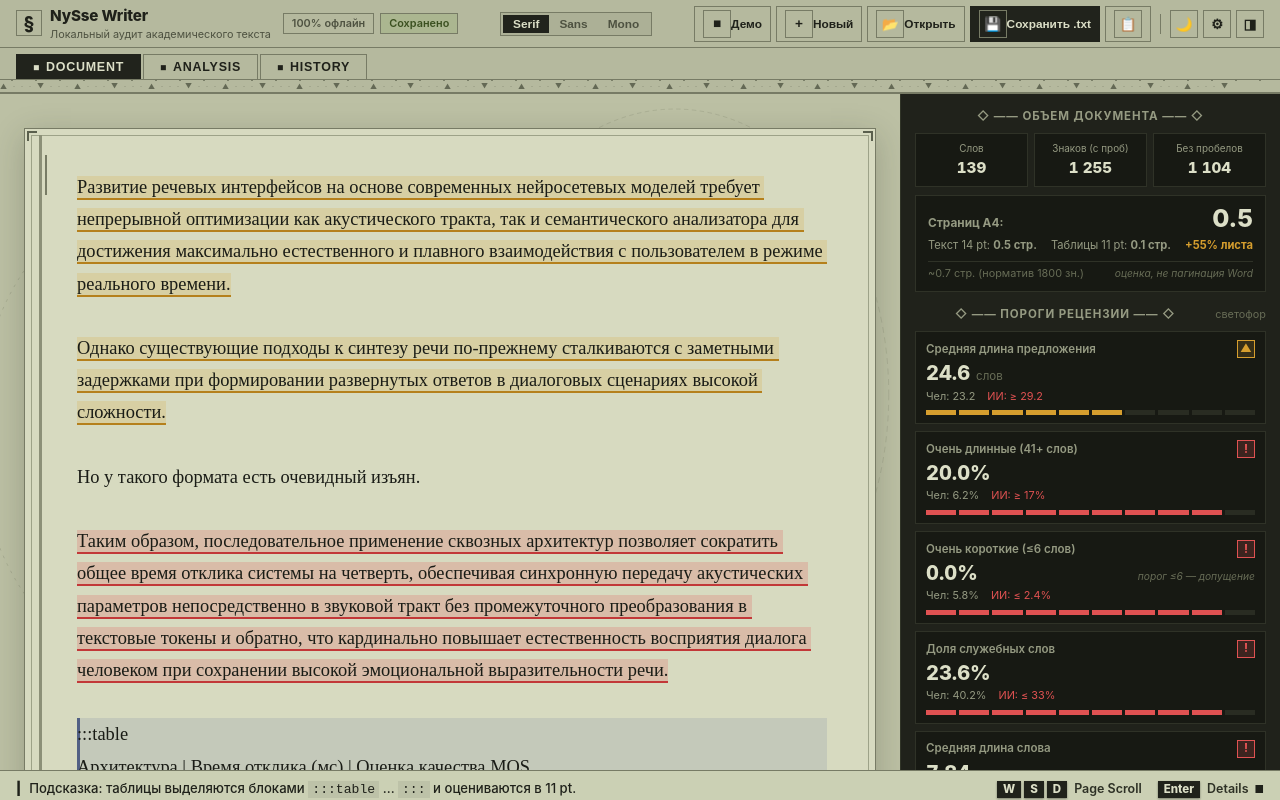
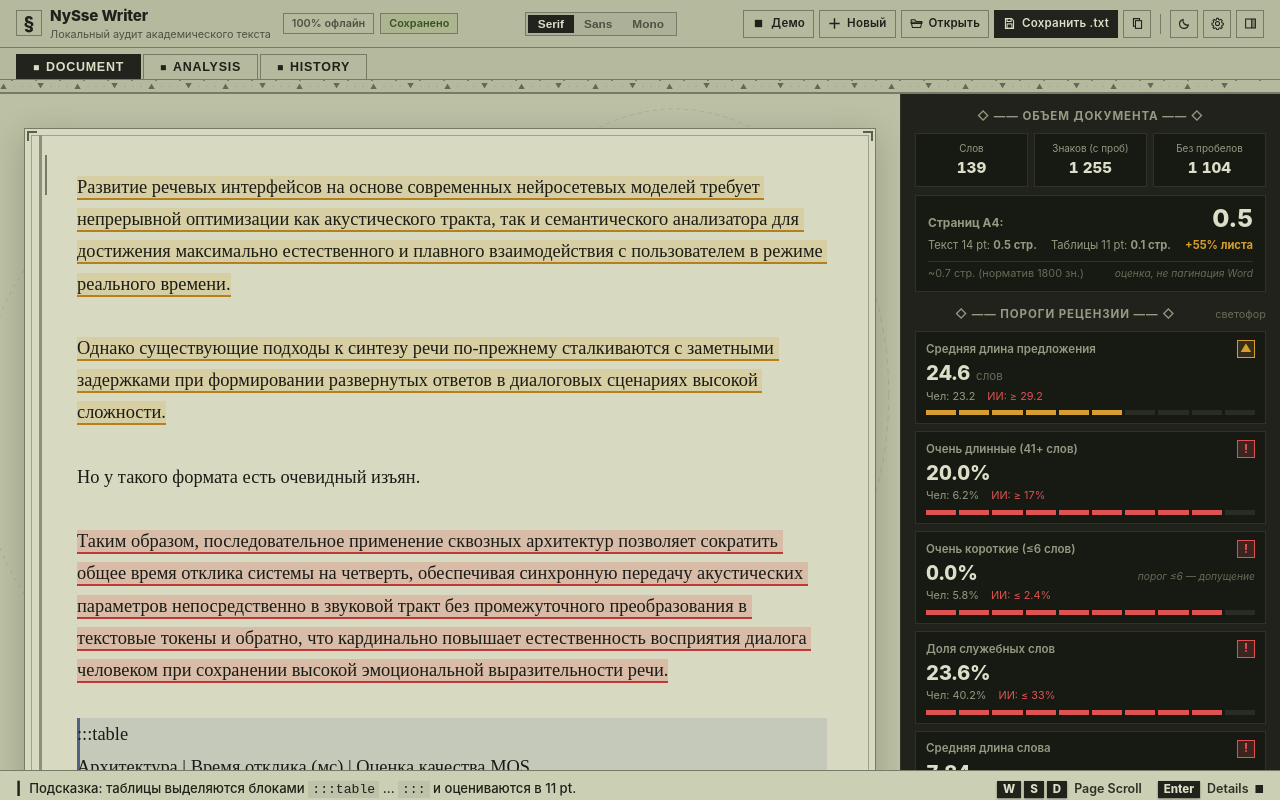
Before and after one commit to Bilkawitch/NySse_writer, a plain HTML site: page editor/index.html in a window 1280 px wide. Drawn offline with Linux system fonts and the light colour scheme.

Commit message:
fix(header-buttons): replace all emojis with tactical vector SVGs and fix icon overlap/spacing

```diff
--- a/editor/index.html
+++ b/editor/index.html
@@ -35,35 +35,42 @@
 
     <div class="header-right">
       <button id="btn-load-demo" class="btn btn-tactical btn-sm" aria-label="Загрузить пример текста из рецензии" title="Загрузить пример текста из рецензии">
-        <span class="btn-icon">■</span> Демо
+        <svg class="btn-svg" viewBox="0 0 16 16" fill="currentColor" aria-hidden="true"><rect x="3.5" y="3.5" width="9" height="9"/></svg>
+        <span class="btn-label">Демо</span>
       </button>
+
       <button id="btn-new-doc" class="btn btn-tactical btn-sm" aria-label="Очистить и создать новый документ" title="Очистить и создать новый документ">
-        <span class="btn-icon">+</span> Новый
+        <svg class="btn-svg" viewBox="0 0 16 16" fill="none" stroke="currentColor" stroke-width="1.8" stroke-linecap="square" aria-hidden="true"><path d="M8 2.5v11M2.5 8h11"/></svg>
+        <span class="btn-label">Новый</span>
       </button>
+
       <button id="btn-open-file" class="btn btn-tactical btn-sm" aria-label="Открыть текстовый файл" title="Открыть текстовый файл .txt">
-        <span class="btn-icon">📂</span> Открыть
+        <svg class="btn-svg" viewBox="0 0 16 16" fill="none" stroke="currentColor" stroke-width="1.3" stroke-linejoin="miter" aria-hidden="true"><path d="M1.5 3.5h4.5l1.5 2h7v2.5h-13z"/><path d="M1.5 6.5h13l-1.5 6.5h-10z"/></svg>
+        <span class="btn-label">Открыть</span>
       </button>
       <input type="file" id="file-upload-input" accept=".txt,.text,.md" style="display:none;" aria-hidden="true">
 
       <button id="btn-save-txt" class="btn btn-tactical-accent btn-sm" aria-label="Сохранить как чистый .txt файл" title="Сохранить как чистый .txt файл без подсветки">
-        <span class="btn-icon">💾</span> Сохранить .txt
+        <svg class="btn-svg" viewBox="0 0 16 16" fill="none" stroke="currentColor" stroke-width="1.3" aria-hidden="true"><path d="M3 2h7.5l2.5 2.5V14H3z"/><path d="M5 2v3.5h5V2"/><rect x="5" y="8.5" width="6" height="5.5"/></svg>
+        <span class="btn-label">Сохранить .txt</span>
       </button>
-      <button id="btn-copy-text" class="btn btn-tactical btn-sm" aria-label="Копировать чистый текст в буфер обмена" title="Копировать чистый текст в буфер">
-        <span class="btn-icon">📋</span>
+
+      <button id="btn-copy-text" class="btn-icon-btn" aria-label="Копировать чистый текст в буфер обмена" title="Копировать чистый текст в буфер">
+        <svg class="btn-svg" viewBox="0 0 16 16" fill="none" stroke="currentColor" stroke-width="1.3" aria-hidden="true"><rect x="5.5" y="4.5" width="7.5" height="9.5"/><path d="M10.5 4.5V2H3v9.5h2.5"/></svg>
       </button>
 
       <div class="header-divider" aria-hidden="true"></div>
 
-      <button id="btn-theme-toggle" class="btn btn-icon" aria-label="Сменить тему оформления" title="Сменить тему оформления">
-        <span id="theme-icon" aria-hidden="true">🌙</span>
+      <button id="btn-theme-toggle" class="btn-icon-btn" aria-label="Сменить тему оформления" title="Сменить тему оформления">
+        <span id="theme-icon" class="btn-svg-container" aria-hidden="true"></span>
       </button>
 
-      <button id="btn-open-settings" class="btn btn-icon" aria-label="Настройки порогов и словарей" title="Настройки порогов и словарей">
-        ⚙
+      <button id="btn-open-settings" class="btn-icon-btn" aria-label="Настройки порогов и словарей" title="Настройки порогов и словарей">
+        <svg class="btn-svg" viewBox="0 0 16 16" fill="none" stroke="currentColor" stroke-width="1.25" aria-hidden="true"><circle cx="8" cy="8" r="2.5"/><path d="M7 1.5h2l.4 1.6 1.4.6 1.4-.9 1.7 1.7-.9 1.4.6 1.4 1.6.4v2l-1.6.4-.6 1.4.9 1.4-1.4 1.4-1.4-.9-1.4.6-.4 1.6H7l-.4-1.6-1.4-.6-1.4.9-1.4-1.4.9-1.4-.6-1.4-1.6-.4v-2l1.6-.4.6-1.4-.9-1.4 1.4-1.4 1.4.9 1.4-.6z"/></svg>
       </button>
 
-      <button id="btn-toggle-sidebar" class="btn btn-icon" aria-label="Свернуть или развернуть правую панель аудита" title="Свернуть / развернуть правую панель">
-        ◨
+      <button id="btn-toggle-sidebar" class="btn-icon-btn" aria-label="Свернуть или развернуть правую панель аудита" title="Свернуть / развернуть правую панель">
+        <svg class="btn-svg" viewBox="0 0 16 16" fill="none" stroke="currentColor" stroke-width="1.3" aria-hidden="true"><rect x="2" y="2.5" width="12" height="11"/><path d="M9.5 2.5v11"/><path d="M9.5 2.5H14v11H9.5z" fill="currentColor" stroke="none" opacity="0.35"/></svg>
       </button>
     </div>
   </header>
@@ -145,7 +152,9 @@
           <div id="sentence-popup" class="sentence-popup" role="tooltip">
             <div class="popup-header">
               <span id="popup-title" class="popup-title">Предложение</span>
-              <button id="popup-close-btn" class="popup-close-btn" aria-label="Закрыть окно сведений" title="Закрыть">✕</button>
+              <button id="popup-close-btn" class="popup-close-btn" aria-label="Закрыть окно сведений" title="Закрыть">
+                <svg class="btn-svg" viewBox="0 0 16 16" fill="none" stroke="currentColor" stroke-width="1.6" stroke-linecap="square" aria-hidden="true"><path d="M3.5 3.5l9 9M12.5 3.5l-9 9"/></svg>
+              </button>
             </div>
             <ul id="popup-facts-list" class="popup-facts-list">
               <!-- Факты заполняются из js/editor.js -->
@@ -425,7 +434,9 @@
     <div class="modal-card">
       <div class="modal-header">
         <h2 id="settings-title" class="modal-title">Настройки порогов и параметров</h2>
-        <button id="btn-close-settings" class="btn-icon" title="Закрыть">✕</button>
+        <button id="btn-close-settings" class="btn-icon-btn" aria-label="Закрыть окно настроек" title="Закрыть">
+          <svg class="btn-svg" viewBox="0 0 16 16" fill="none" stroke="currentColor" stroke-width="1.6" stroke-linecap="square" aria-hidden="true"><path d="M3.5 3.5l9 9M12.5 3.5l-9 9"/></svg>
+        </button>
       </div>
 
       <!-- Вкладки настроек -->
@@ -624,22 +635,33 @@
       initEditor();
       initSettingsModal();
 
-      // Переключатель светлой / тёмной темы
+      // Переключатель светлой / тёмной темы (без эмодзи, только тактические векторные SVG)
       const themeBtn = document.getElementById('btn-theme-toggle');
       const themeIcon = document.getElementById('theme-icon');
       const savedTheme = localStorage.getItem('nysse_theme') || 'dark';
 
+      const SUN_SVG = `<svg class="btn-svg" viewBox="0 0 16 16" fill="none" stroke="currentColor" stroke-width="1.4" aria-hidden="true"><circle cx="8" cy="8" r="3"/><path d="M8 1.5v2M8 12.5v2M1.5 8h2M12.5 8h2M3.4 3.4l1.4 1.4M11.2 11.2l1.4 1.4M3.4 12.6l1.4-1.4M11.2 4.8l1.4-1.4"/></svg>`;
+      const MOON_SVG = `<svg class="btn-svg" viewBox="0 0 16 16" fill="none" stroke="currentColor" stroke-width="1.4" aria-hidden="true"><path d="M12.8 9.8A5.5 5.5 0 0 1 6.2 3.2 5.5 5.5 0 1 0 12.8 9.8z"/></svg>`;
+
+      function updateThemeIcon(isLight) {
+        if (themeIcon) {
+          themeIcon.innerHTML = isLight ? SUN_SVG : MOON_SVG;
+        }
+      }
+
       if (savedTheme === 'light') {
         document.body.classList.remove('theme-dark');
         document.body.classList.add('theme-light');
-        if (themeIcon) themeIcon.textContent = '☀️';
+        updateThemeIcon(true);
+      } else {
+        updateThemeIcon(false);
       }
 
       if (themeBtn) {
         themeBtn.addEventListener('click', () => {
           const isLight = document.body.classList.toggle('theme-light');
           document.body.classList.toggle('theme-dark', !isLight);
-          if (themeIcon) themeIcon.textContent = isLight ? '☀️' : '🌙';
+          updateThemeIcon(isLight);
           localStorage.setItem('nysse_theme', isLight ? 'light' : 'dark');
         });
       }
--- a/editor/styles.css
+++ b/editor/styles.css
@@ -224,24 +224,34 @@ html, body {
   display: inline-flex;
   align-items: center;
   justify-content: center;
-  font-size: 0.78rem;
+  gap: 6px;
+  font-family: inherit;
+  font-size: 0.74rem;
   font-weight: 600;
-  border-radius: var(--radius-sm);
-  padding: 4px 10px;
+  letter-spacing: 0.02em;
+  height: 28px;
+  padding: 0 10px;
+  border-radius: 0px;
   cursor: pointer;
   border: 1px solid transparent;
   transition: all 0.15s ease;
   white-space: nowrap;
+  line-height: 1;
+  box-sizing: border-box;
 }
 
 .btn-sm {
-  padding: 3px 8px;
-  font-size: 0.74rem;
+  height: 28px;
+  padding: 0 8px;
+  font-size: 0.72rem;
+  gap: 6px;
 }
 
 .btn-xs {
-  padding: 2px 6px;
+  height: 22px;
+  padding: 0 6px;
   font-size: 0.68rem;
+  gap: 4px;
 }
 
 .btn-tactical {
@@ -262,24 +272,54 @@ html, body {
 
 .btn-tactical-accent:hover {
   background-color: #313528;
+  border-color: #313528;
 }
 
-.btn-icon {
+/* Кнопки с одной иконкой (28x28px) */
+.btn-icon,
+.btn-icon-btn {
+  width: 28px;
+  height: 28px;
+  padding: 0;
+  display: inline-flex;
+  align-items: center;
+  justify-content: center;
   background: transparent;
   border: 1px solid var(--border-tactical-dark);
   color: var(--text-dark);
-  width: 28px;
-  height: 28px;
-  display: flex;
+  border-radius: 0px;
+  cursor: pointer;
+  flex-shrink: 0;
+  box-sizing: border-box;
+  transition: all 0.15s ease;
+}
+
+.btn-icon:hover,
+.btn-icon-btn:hover {
+  background-color: rgba(0, 0, 0, 0.08);
+}
+
+/* Векторные SVG иконки без фоновых коробок */
+.btn-svg {
+  width: 13px;
+  height: 13px;
+  display: inline-block;
+  vertical-align: middle;
+  flex-shrink: 0;
+  pointer-events: none;
+}
+
+.btn-svg-container {
+  display: inline-flex;
   align-items: center;
   justify-content: center;
-  border-radius: var(--radius-sm);
-  cursor: pointer;
-  font-size: 0.85rem;
+  width: 13px;
+  height: 13px;
 }
 
-.btn-icon:hover {
-  background-color: rgba(0, 0, 0, 0.08);
+.btn-label {
+  display: inline-block;
+  line-height: 1;
 }
 
 /* ==========================================================================
@@ -1428,12 +1468,13 @@ body.sidebar-collapsed .sidebar-panel {
   .header-left {
     gap: 6px;
   }
-  .header-badges {
+  .btn-label {
     display: none;
   }
-  .btn-tactical .btn-icon + span,
-  .btn-tactical-accent .btn-icon + span {
-    display: none;
+  .btn-sm {
+    padding: 0;
+    width: 28px;
+    justify-content: center;
   }
   .sidebar-panel {
     position: absolute;
```
